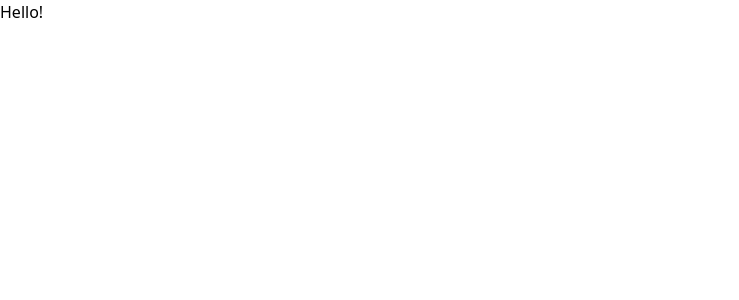
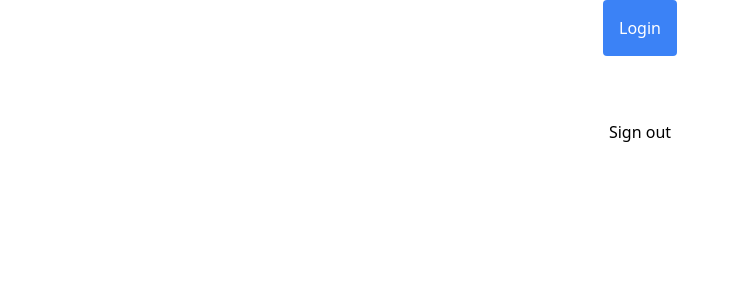
Before and after one commit to maiyuyona/huskybids, a Next.js app: page /home in a window 1280 px wide. Shown: the top 300 px of the page, without its empty margins (0-739 px from the left). Built offline with nearby package versions, Linux system fonts and the light colour scheme.

Commit message:
button demo

```diff
--- a/src/app/home/page.js
+++ b/src/app/home/page.js
@@ -1,8 +1,15 @@
-import React from 'react'
+"use client"
+const page = () => {
+    function handleClick(event) {
+        event.preventDefault()
+        console.log("button has been clicked")
+    }
 
-const page = () => {
   return (
-    <div>Hello!</div>
+    <div className='min-h-screen w-full flex flex-col items-center gap-16 '>
+        <button className=' bg-blue-500 rounded p-4 text-white' onClick={handleClick}>Login</button>
+        <button>Sign out</button>
+    </div>
   )
 }
 
```
